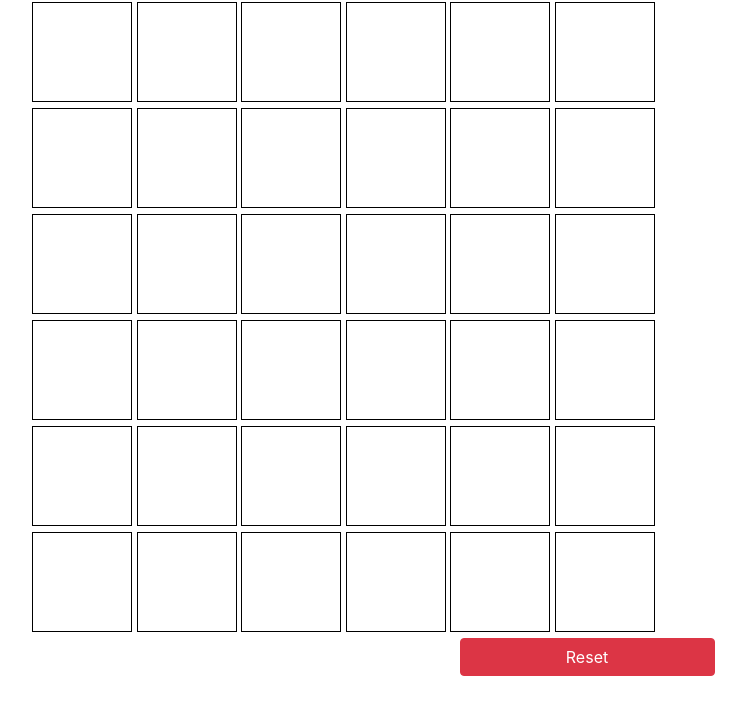
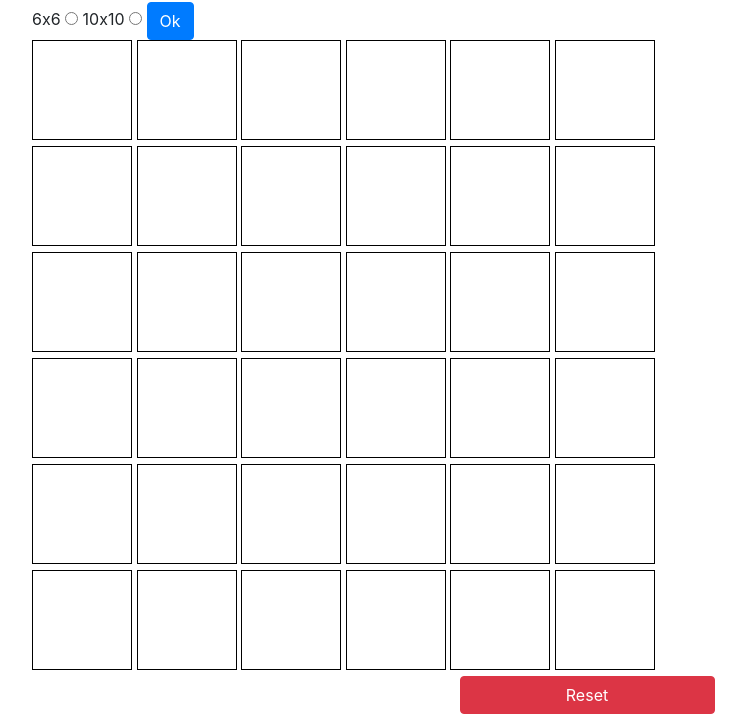
Before and after one commit to JerinBoyd/litelite, a plain HTML site: page index.html in a window 1280 px wide. Shown: the part 102-816 px from the top of the page, without its empty margins (53-799 px from the left). Drawn offline with nearby package versions, Linux system fonts and the light colour scheme.

Commit message:
added size options and a submit button

```diff
--- a/app.js
+++ b/app.js
@@ -1,5 +1,6 @@
 const resetBtn = document.querySelector('#reset');
 const boxes = document.querySelectorAll('.box');
+const gridSizeForm = document.querySelector('#grid-size');
 
 //eventListeners
 boxes.forEach(function(box, index){
@@ -7,6 +8,8 @@ boxes.forEach(function(box, index){
 })
 
 resetBtn.addEventListener('click', clearGrid);
+
+gridSizeForm.addEventListener('submit', changeGrid);
 
 //functions
 
@@ -22,3 +25,8 @@ function clearGrid(e){
     });
 
 }
+
+function changeGrid(e){
+    e.preventDefault();
+    console.log(e);
+}
--- a/index.html
+++ b/index.html
@@ -11,6 +11,20 @@
     <body class="container">
         <header>
             <h1 class="title-copy">litelite</h1>
+            <form id='grid-size'>
+                    <label>
+                            6x6
+                            <input type="radio" name='size'  id="size-6" value='6'>
+                        </label>
+                        <label>
+                            10x10
+                            <input type="radio" name='size'  id="size-10" value'10'>
+                        </label>
+                        <button type="submit" class="btn btn-primary">Ok</button>
+            </form>
+
+
+
         </header>
         <main>
             <div class="row">
```
